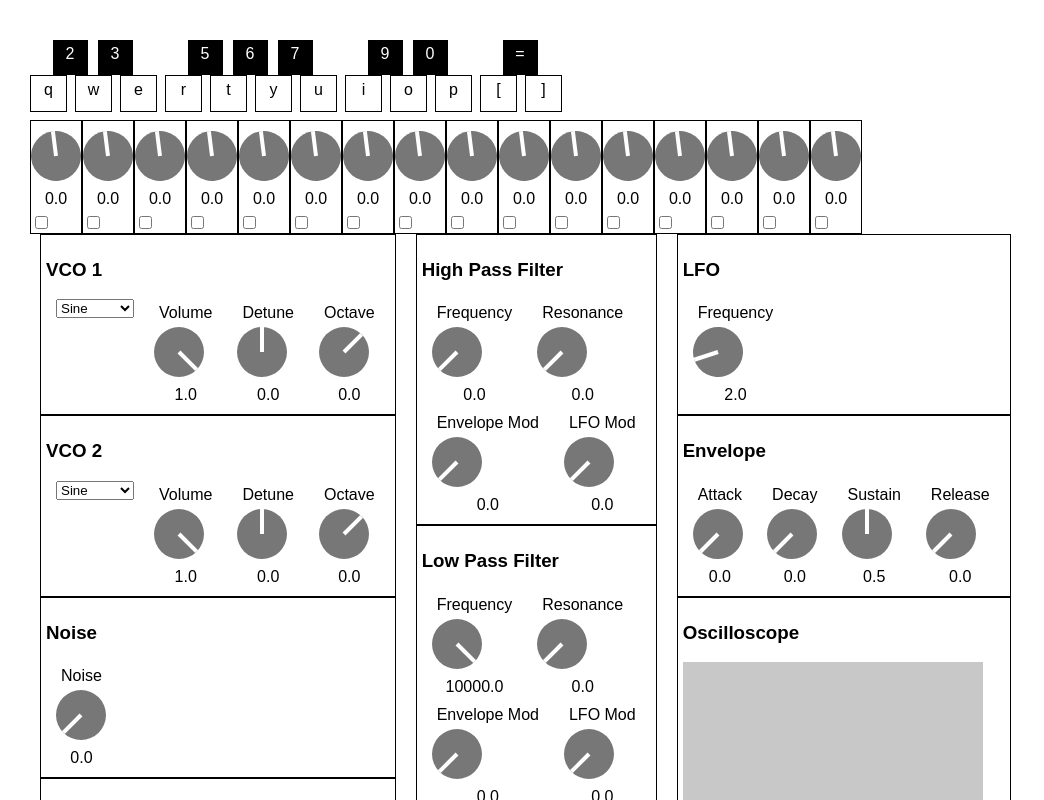
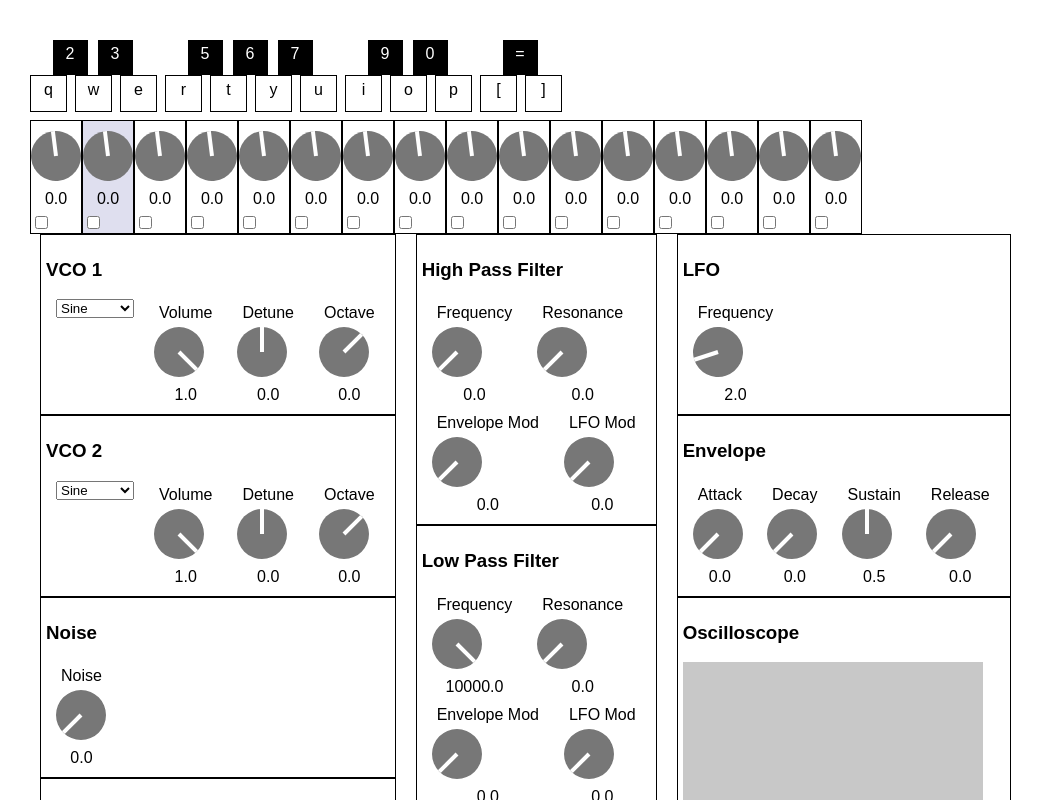
Before and after one commit to reklawnos/synthesizer, a React (Create React App) app: page / in a window 1280 px wide. Shown: the top 800 px of the page, without its empty margins (0-1044 px from the left). Built offline with nearby package versions, Linux system fonts and the light colour scheme.

Commit message:
Add highlight to current beat in sequencer

```diff
--- a/src/components/Sequencer.css
+++ b/src/components/Sequencer.css
@@ -6,3 +6,7 @@
   display: inline-block;
   border: 1px solid black;
 }
+
+.sequencer-note__current {
+  background-color: rgba(0, 0, 128, 0.125);
+}
--- a/src/components/Sequencer.js
+++ b/src/components/Sequencer.js
@@ -15,7 +15,28 @@ class Sequencer extends React.Component {
   constructor(props) {
     super(props);
 
+    this.state = {
+      beatIndex: 0,
+    };
+
     this.onKnobChanged = this.onKnobChanged.bind(this);
+  }
+
+  componentDidMount() {
+    const { getCurrentTime, tempo } = this.props;
+    const doFrame = () => {
+      this.setState(({ beatIndex }) => {
+        const secondsPerBeat = (60 / (tempo * 4));
+        const currentBeatIndex = Math.floor(getCurrentTime() / secondsPerBeat) % 16;
+        if (currentBeatIndex === beatIndex) {
+          return null;
+        }
+
+        return { beatIndex: currentBeatIndex };
+      });
+      requestAnimationFrame(doFrame);
+    };
+    requestAnimationFrame(doFrame);
   }
 
   onKnobChanged(key, value) {
@@ -36,6 +57,8 @@ class Sequencer extends React.Component {
       },
     } = this.props;
 
+    const { beatIndex } = this.state;
+
     const mergedDegreeSettings = {
       ...range(16).reduce((acc, i) => ({
         ...acc,
@@ -46,8 +69,10 @@ class Sequencer extends React.Component {
 
     return (
       <div className="sequencer__container">
-        {range(16).map(i => (
-          <div key={i} className="sequencer-note">
+        {range(16).map(i => {
+          const wrapperClasses = 'sequencer-note' + (beatIndex === i ? ' sequencer-note__current' : '');
+          return (
+            <div key={i} className={wrapperClasses}>
               <LabeledKnob
                 label=""
                 valueKey={i}
@@ -65,7 +90,8 @@ class Sequencer extends React.Component {
                 />
               </div>
             </div>
-        ))}
+          );
+        })}
       </div>
     );
   }
--- a/src/components/SynthContainer.js
+++ b/src/components/SynthContainer.js
@@ -62,6 +62,8 @@ class SynthContainer extends React.Component {
     this.keysHeld = [];
     this.keyIsHeld = false;
 
+    this.tempo = 100;
+
     this.audioCtx = audioCtx;
 
     this.state = {
@@ -77,6 +79,7 @@ class SynthContainer extends React.Component {
     this.onNoteDegreeChange = this.onNoteDegreeChange.bind(this);
     this.onNoteActiveChange = this.onNoteActiveChange.bind(this);
     this.connectToPeer = this.connectToPeer.bind(this);
+    this.getCurrentTime = this.getCurrentTime.bind(this);
     this.pushHistoryUpdateDebounced = debounce(
       this.pushHistoryUpdate.bind(this),
       1000,
@@ -115,26 +118,17 @@ class SynthContainer extends React.Component {
       this.setState({ synthConfig, pattern });
     });
 
-    const tempo = 100;
     const NOTE_SCHEDULING_INTERVAL_MS = 100;
     const NOTE_SCHEDULING_RANGE_MS = 150;
 
-    this.lastScheduledTime = -1;
-
-    const getCurrentTime = () => {
-      if (!this.timesync) {
-        return this.audioCtx.currentTime;
-      }
-
-      return this.timesync.now();
-    };
+    this.lastScheduledTime = -1;;
 
     const scheduleNotes = () => {
-      const currentTime = getCurrentTime();
+      const currentTime = this.getCurrentTime();
       const startTime = currentTime;
       const endTime = startTime + NOTE_SCHEDULING_RANGE_MS / 1000;
 
-      const secondsPerBeat = (60 / (tempo * 4));
+      const secondsPerBeat = (60 / (this.tempo * 4));
 
       let nextAttackIndex = Math.ceil(currentTime / secondsPerBeat);
 
@@ -178,6 +172,14 @@ class SynthContainer extends React.Component {
 
     this.peer = peer;
     this.timesync = ts;
+  }
+
+  getCurrentTime() {
+    if (!this.timesync) {
+      return this.audioCtx.currentTime;
+    }
+
+    return this.timesync.now();
   }
 
   scheduleAttack({
@@ -369,6 +371,8 @@ class SynthContainer extends React.Component {
             pattern={pattern}
             onNoteActiveChange={this.onNoteActiveChange}
             onNoteDegreeChange={this.onNoteDegreeChange}
+            getCurrentTime={this.getCurrentTime}
+            tempo={this.tempo}
           />
         </div>
         <div className="inline-container">
```
Lines whose indentation alone changed are shown as unchanged.
